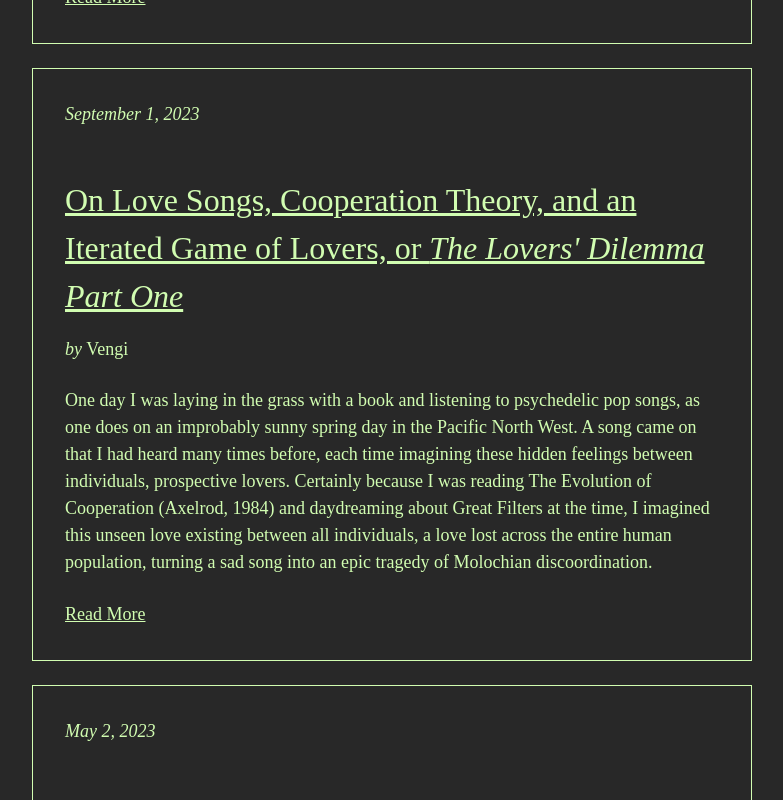
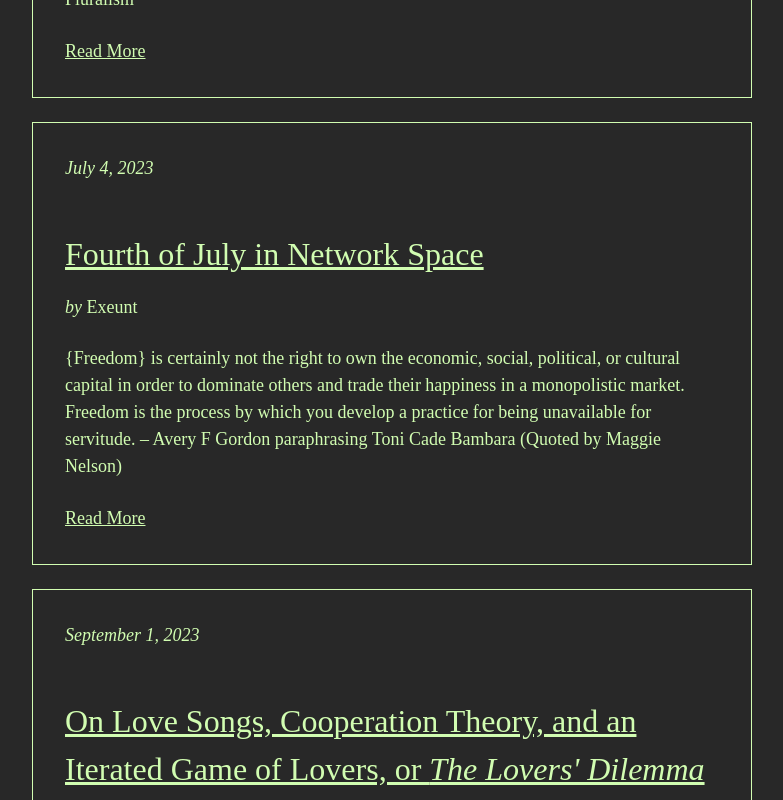
Before and after one commit to oovg/the-open-template, a Next.js app: page /transmissions in a window 1280 px wide. Shown: the part 700-1500 px from the top of the page, without its empty margins (248-1031 px from the left). Built offline with nearby package versions, Linux system fonts and the light colour scheme; a web font is replaced by a local one; what @rainbow-me/rainbowkit, wagmi would draw is missing.

Commit message:
sorts transmissions by date

```diff
--- a/src/lib/api.ts
+++ b/src/lib/api.ts
@@ -51,6 +51,6 @@ export function getAllTransmissions(fields: string[] = []) {
   const posts = slugs
     .map((slug) => getPostBySlug(slug, fields))
     // sort posts by date in descending order
-    .sort((post1, post2) => (post1.slug > post2.slug ? 1 : -1))
+    .sort((post1, post2) => (post1.date > post2.date ? 1 : -1))
   return posts
 }
--- a/src/pages/index.tsx
+++ b/src/pages/index.tsx
@@ -2,7 +2,7 @@ import { Box, Flex, Heading, IconButton, Link, Text, useColorMode } from '@chakr
 import { SunIcon, MoonIcon } from '@chakra-ui/icons'
 import { Further, Rule, Section, Matter, Matter2, Secret, Tags, Matter3, PageMetadata, TransmissionsPost } from '@/components'
 import Post from '../interfaces/post'
-import { getAllPosts } from '../lib/api'
+import { getAllTransmissions } from '../lib/api'
 
 type Props = {
   allPosts: Post[]
@@ -67,7 +67,7 @@ export default function Home ({ allPosts }: Props) {
 }
 
 export async function getStaticProps() {
-  const allPosts = getAllPosts([
+  const allPosts = getAllTransmissions([
     'title',
     'matter',
     'author',
--- a/src/pages/transmissions.tsx
+++ b/src/pages/transmissions.tsx
@@ -2,7 +2,7 @@ import { Flex, Heading, IconButton, Link, useColorMode } from '@chakra-ui/react'
 import { SunIcon, MoonIcon } from '@chakra-ui/icons'
 import { PageMetadata, TransmissionsPost } from '@/components'
 import Post from '../interfaces/post'
-import { getAllPosts } from '../lib/api'
+import { getAllTransmissions } from '../lib/api'
 
 
 type Props = {
@@ -56,7 +56,7 @@ export default function Surveys ({ allPosts }: Props) {
 }
 
 export async function getStaticProps() {
-  const allPosts = getAllPosts([
+  const allPosts = getAllTransmissions([
     'title',
     'matter',
     'slug',
```
